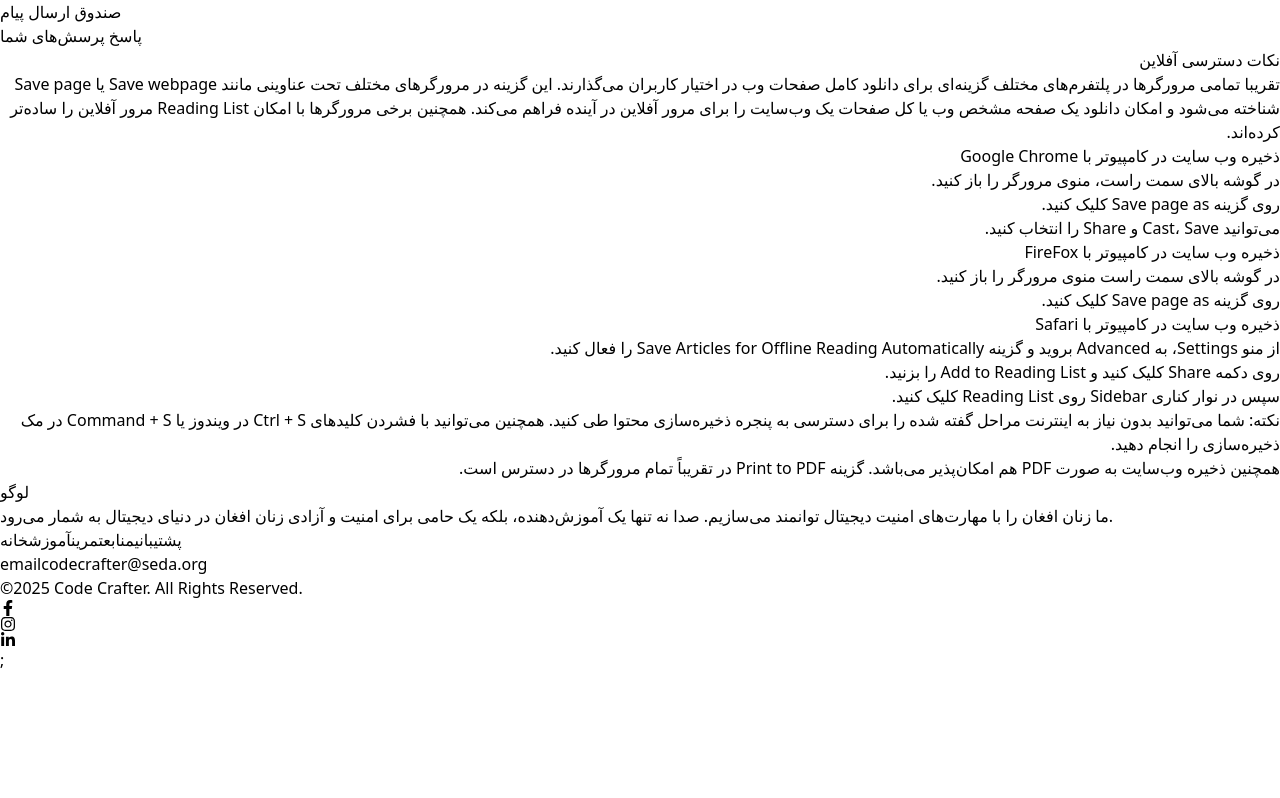
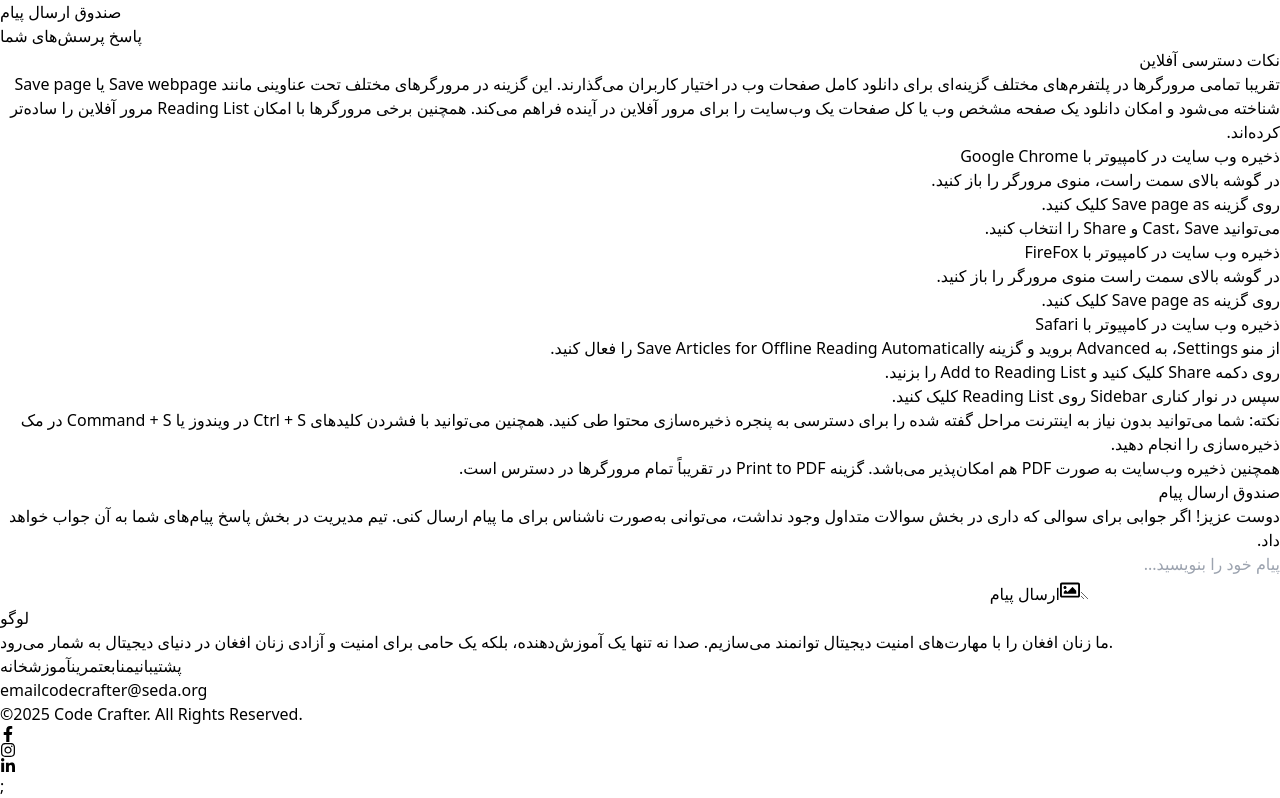
Before and after one commit to saharr268/Code-Crafter, a React (Vite) app in the folder frontend/: page /support in a window 1280 px wide. Shown: the part 384-1182 px from the top of the page. Before the commit the page ends 1056 px from the top, so only its background shows below. Built offline with nearby package versions, Linux system fonts and the light colour scheme.

Commit message:
feat(message-box-branch): add chat box section

```diff
--- /dev/null
+++ b/frontend/src/helpers/ChatBox.jsx
@@ -0,0 +1,62 @@
+import { useState } from "react";
+import { FaRegImage } from "react-icons/fa";
+
+export default function MessageBox() {
+  const [message, setMessage] = useState("");
+
+  const handleSubmit = (e) => {
+    e.preventDefault();
+    if (message.trim() === "") {
+      alert("لطفا یک پیام وارد کنید!");
+      return;
+    }
+    console.log("پیام ارسال شد:", message);
+    setMessage("");
+  };
+
+  return (
+    <section className="w-full flex justify-center items-center py-12 px-4 pr-96 bg-white">
+      <div
+        dir="rtl"
+        className="w-full max-w-3xl bg-slate-50 rounded-lg shadow-sm p-8"
+      >
+        <h2 className="text-xl font-bold mb-3 text-gray-900">
+          صندوق ارسال پیام
+        </h2>
+        <p className="text-gray-600 text-sm leading-6 mb-6">
+          دوست عزیز! اگر جوابی برای سوالی که داری در بخش سوالات متداول وجود
+          نداشت، می‌توانی به‌صورت ناشناس برای ما پیام ارسال کنی. تیم مدیریت در
+          بخش پاسخ پیام‌های شما به آن جواب خواهد داد.
+        </p>
+
+        {/* form */}
+        <form onSubmit={handleSubmit} className="space-y-4">
+          <div className="relative">
+            <textarea
+              value={message}
+              onChange={(e) => setMessage(e.target.value)}
+              placeholder="پیام خود را بنویسید..."
+              className="w-full min-h-[300px] p-4 rounded-lg border  bg-gray-200 border-gray-300 focus:ring-2 focus:ring-teal-500 focus:outline-none text-gray-800 resize-none"
+            ></textarea>
+
+            {/*  Uplode image ico*/}
+            <button
+              type="button"
+              className="absolute bottom-4 left-[670px]  text-gray-500 hover:text-teal-600"
+            >
+              <FaRegImage size={20} />
+            </button>
+
+            {/* send button */}
+            <button
+              type="submit"
+              className="px-6 py-2 bg-teal-600 absolute right-[560px] bottom-6 text-white rounded-md hover:bg-teal-700 transition"
+            >
+              ارسال پیام
+            </button>
+          </div>
+        </form>
+      </div>
+    </section>
+  );
+}
--- a/frontend/src/pages/SupportPage.jsx
+++ b/frontend/src/pages/SupportPage.jsx
@@ -1,14 +1,14 @@
-import React from 'react'
-import Navbar from '../components/common/Navbar'
 import Faq from '../helpers/Faq'
 import Footer from '../components/common/Footer'
 import OfflineTips from '../helpers/OfflineTips'
+import ChatBox from "../helpers/ChatBox";
 
 const SupportPage = () => {
   return (
     <div>
       <Faq />
-      <OfflineTips/>
+      <OfflineTips />
+      <ChatBox/>
       <Footer/>
     </div>
   );
```
